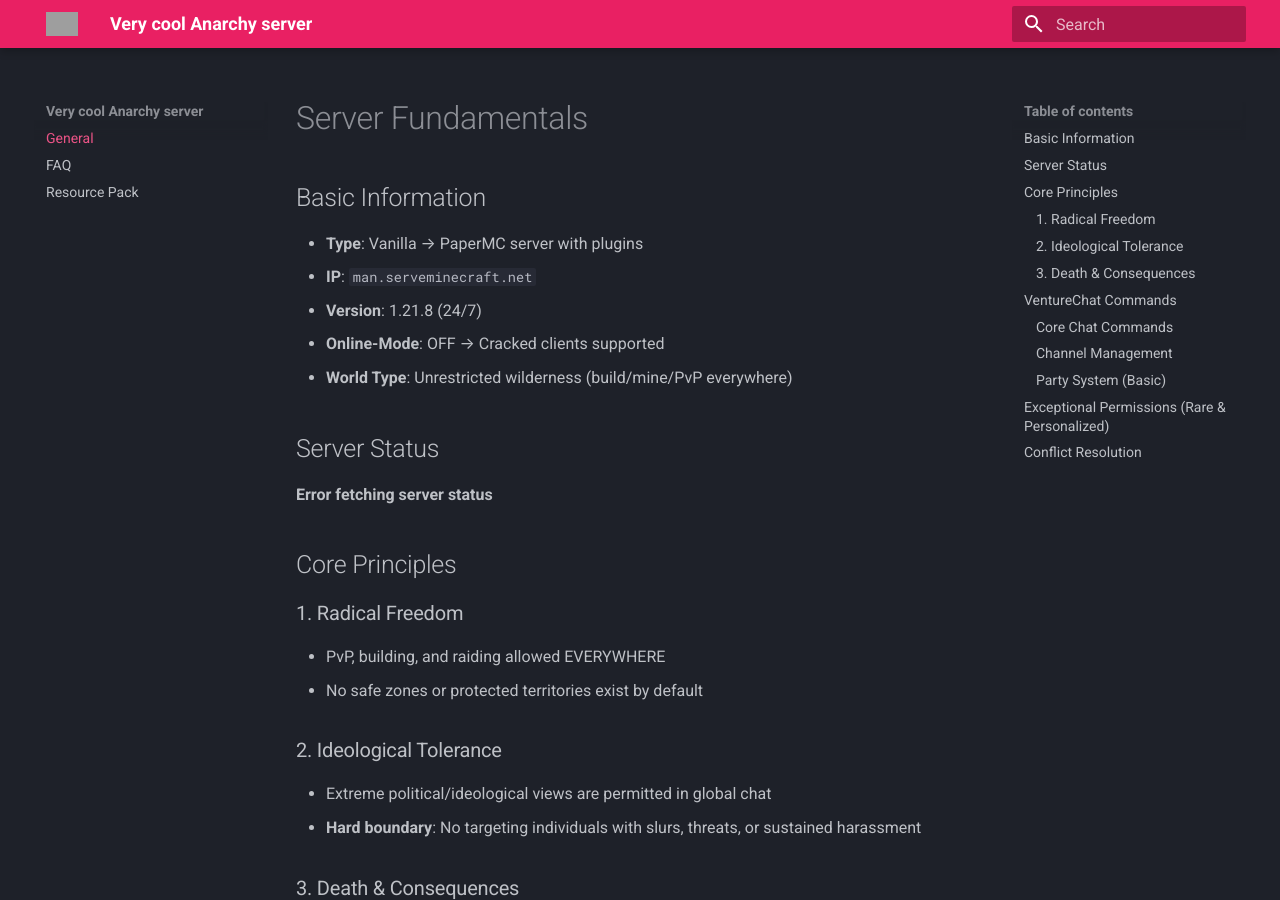
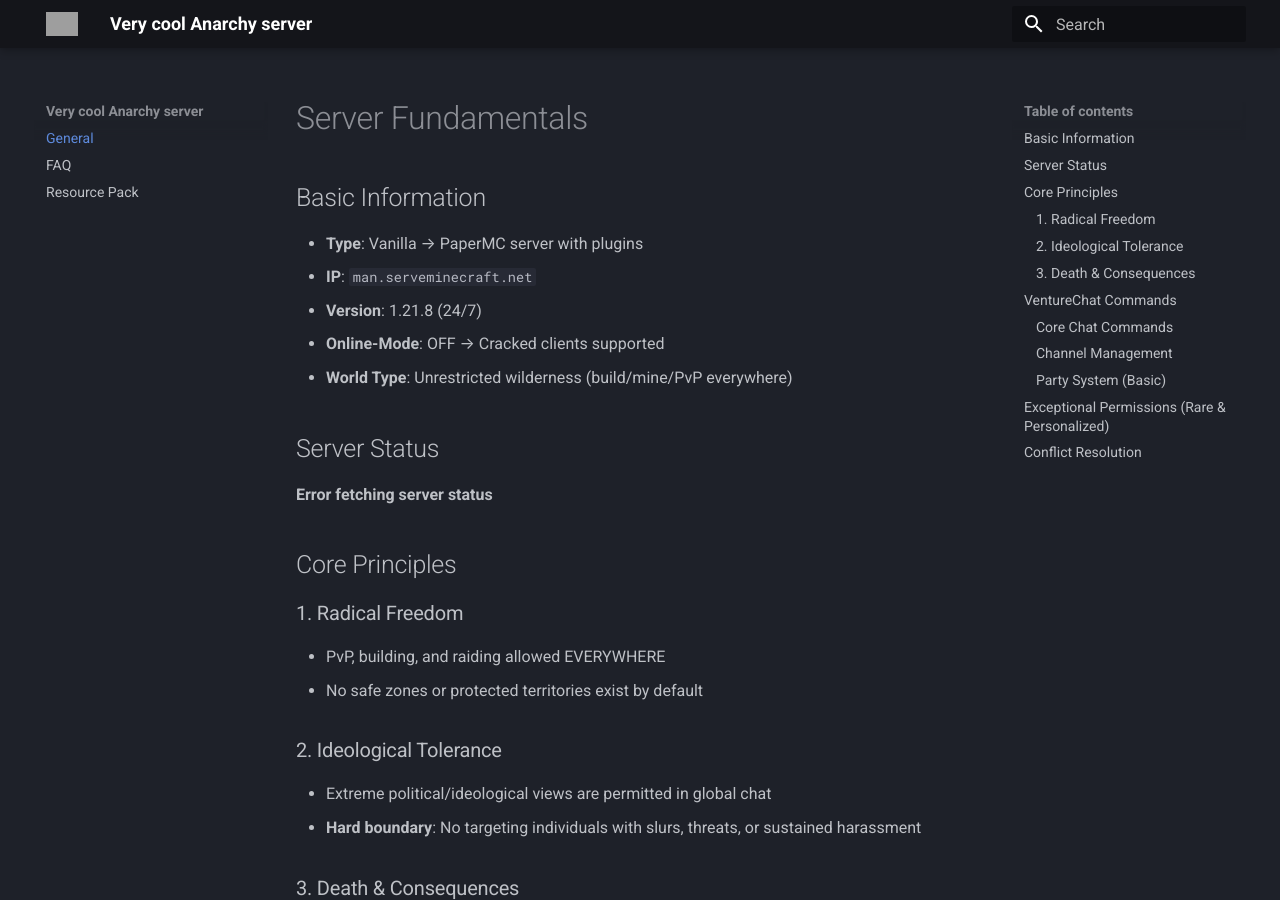
Before and after one commit to Zylez/mantech-wiki, an MkDocs documentation site: the page built from docs/index.md, in a window 1280 px wide and 900 px high. Built offline with MkDocs 1.6.1 and Material for MkDocs 9.7.7, drawn with Linux system fonts in a browser that asks for light colours; grey boxes are pictures that could not be loaded.

Commit message:
new logo and theme

```diff
--- a/mkdocs.yml
+++ b/mkdocs.yml
@@ -6,7 +6,7 @@ theme:
   logo: logo.png
   palette:
     scheme: slate
-    primary: pink
+    primary: black
   features:
     - navigation.indexes
 
```
Also changed, not shown: logo.png (deleted), site/404.html, site/faq/index.html, site/index.html, site/resource-pack/index.html, site/sitemap.xml, 3 other files.
